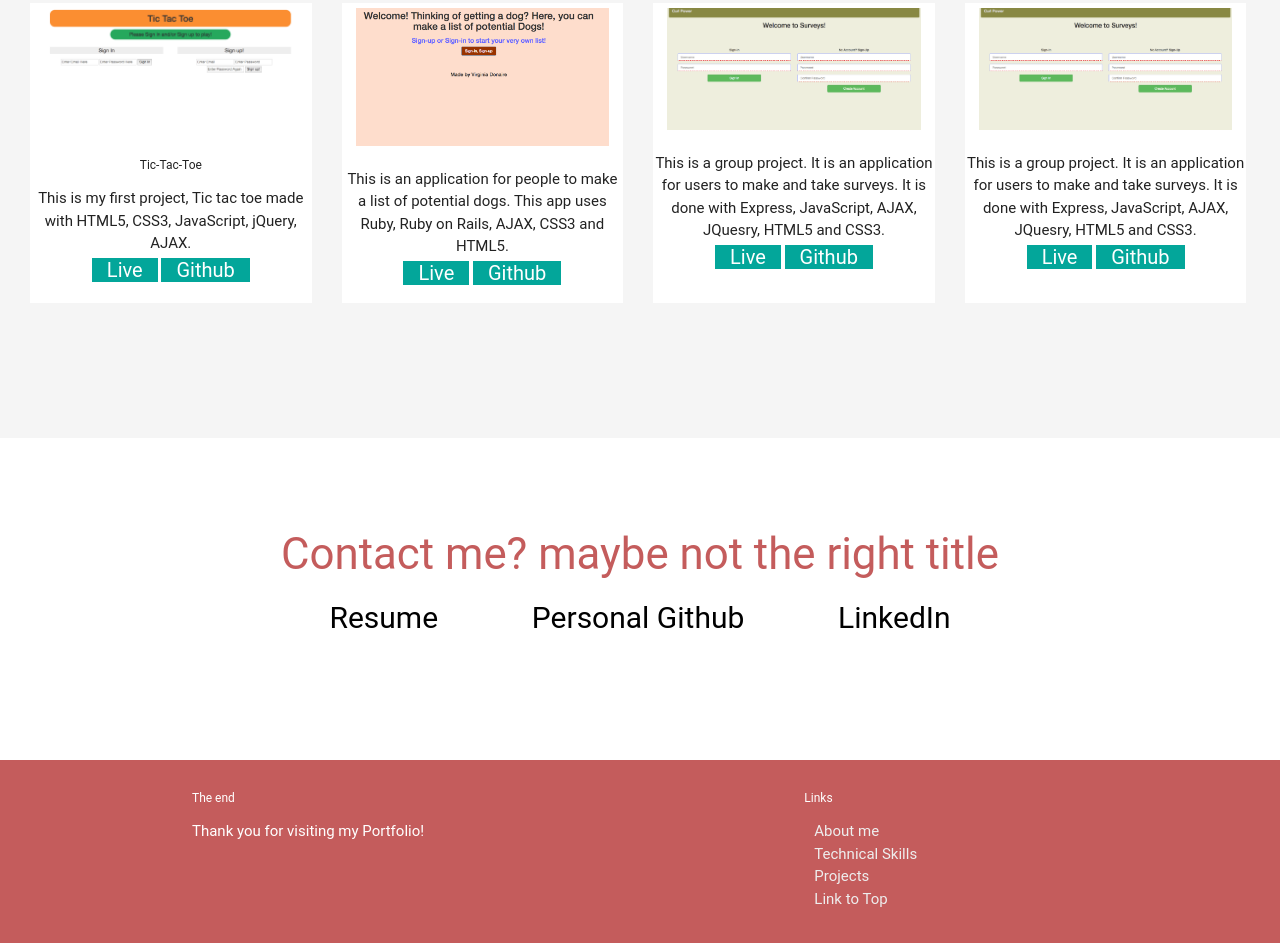
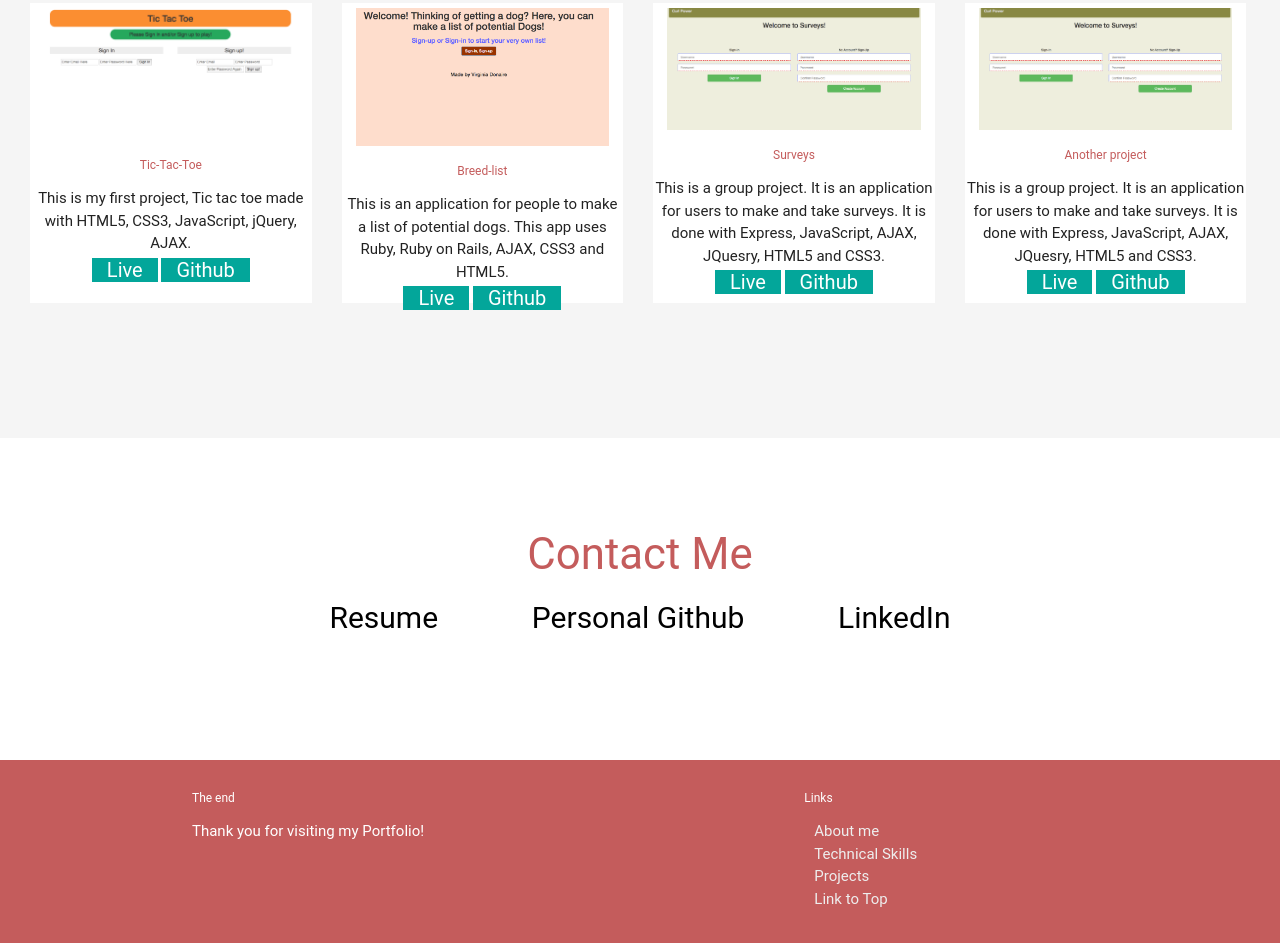
Before and after one commit to mimasofia/mimasofia.github.io, a website: page index.html in a window 1280 px wide. Shown: the part 1706-2649 px from the top of the page. Drawn offline with nearby package versions, Linux system fonts and the light colour scheme; a web font is replaced by a local one.

```diff
--- a/index.html
+++ b/index.html
@@ -87,6 +87,7 @@
     <div class="second-project grow">
       <div class="breed-list">
         <img class='breed' src="./images/Breed-list.png">
+        <h5>Breed-list</h5>
         <p>This is an application for people to make a list of potential dogs. This app uses Ruby, Ruby on Rails, AJAX, CSS3 and HTML5.
           <br>
           <a class="project-links" href="https://mimasofia.github.io/Breed-list-frontend/">Live</a>
@@ -98,6 +99,7 @@
     <div class="third-project grow">
       <div class="surveys">
         <img class='survey' src="./images/survey.png">
+        <h5>Surveys</h5>
         <p>This is a group project. It is an application for users to make and take surveys. It is done with Express, JavaScript, AJAX, JQuesry, HTML5 and CSS3.
           <br>
           <a class="project-links" href="https://curlpower.github.io/curlpower/">Live</a>
@@ -109,6 +111,7 @@
     <div class="third-project grow">
       <div class="surveys">
         <img class='survey' src="./images/survey.png">
+        <h5>Another project</h5>
         <p>This is a group project. It is an application for users to make and take surveys. It is done with Express, JavaScript, AJAX, JQuesry, HTML5 and CSS3.
           <br>
           <a class="project-links" href="https://curlpower.github.io/curlpower/">Live</a>
@@ -121,7 +124,7 @@
   <section class="contact">
     <a name="Contact"></a>
     <div>
-      <h3>Contact me? maybe not the right title</h3>
+      <h3>Contact Me</h3>
       <a class="link-sites" href="https://docs.google.com/document/d/1bStPmgDtDJcKvoN98v7sEfH_Y2B2807X76sd_jKHhQU/edit?usp=sharing">Resume</a>
       <a class="link-sites" href="https://github.com/mimasofia">Personal Github</a>
       <a class="link-sites" href="https://www.linkedin.com/in/virginia-donaire/">LinkedIn</a>
--- a/main.css
+++ b/main.css
@@ -63,10 +63,11 @@
 
 h5 {
   font-size: 12px;
+  color: #C45C5C;
 }
 
 .icon {
-font-size: 80px;
+  font-size: 80px;
 }
 
 img {
```
